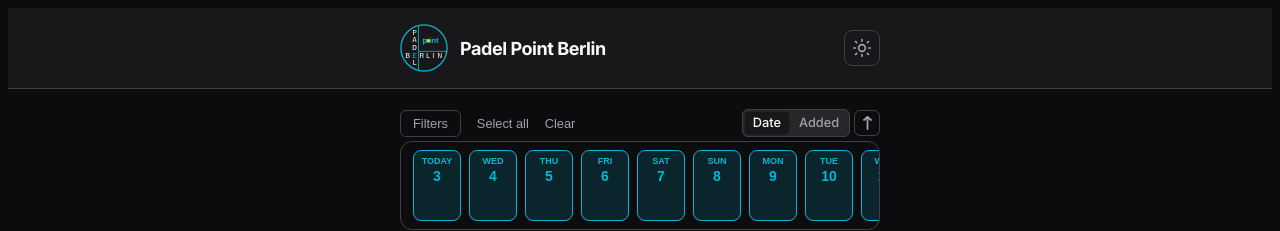
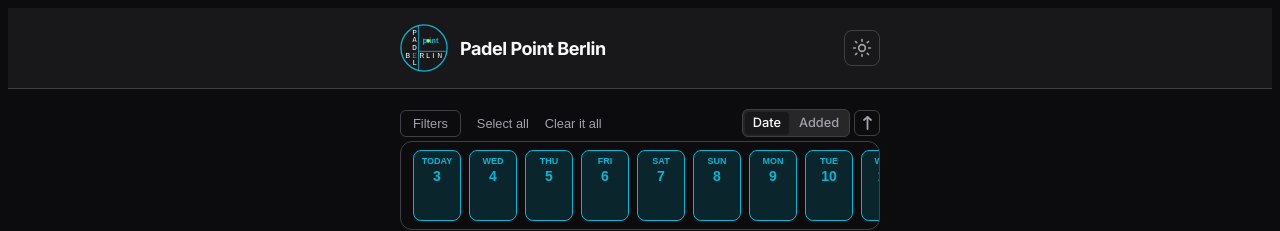
Before and after one commit to blumaa/padel-point-berlin, a Next.js app: page / in a window 1280 px wide. Shown: the top 231 px of the page. Built offline with nearby package versions, Linux system fonts and the light colour scheme; no server answers.

Commit message:
bug: clear

```diff
--- a/src/components/Dashboard.tsx
+++ b/src/components/Dashboard.tsx
@@ -271,7 +271,7 @@ export default function Dashboard() {
               disabled={isLoading || selectedDates.length === 0}
               className="klimt-btn-clear"
             >
-              Clear
+              Clear it all
             </button>
           </div>
           <div className="klimt-sort-controls">
```
Also changed, not shown: 1 other file (tests, documents, lock files or other folders).
